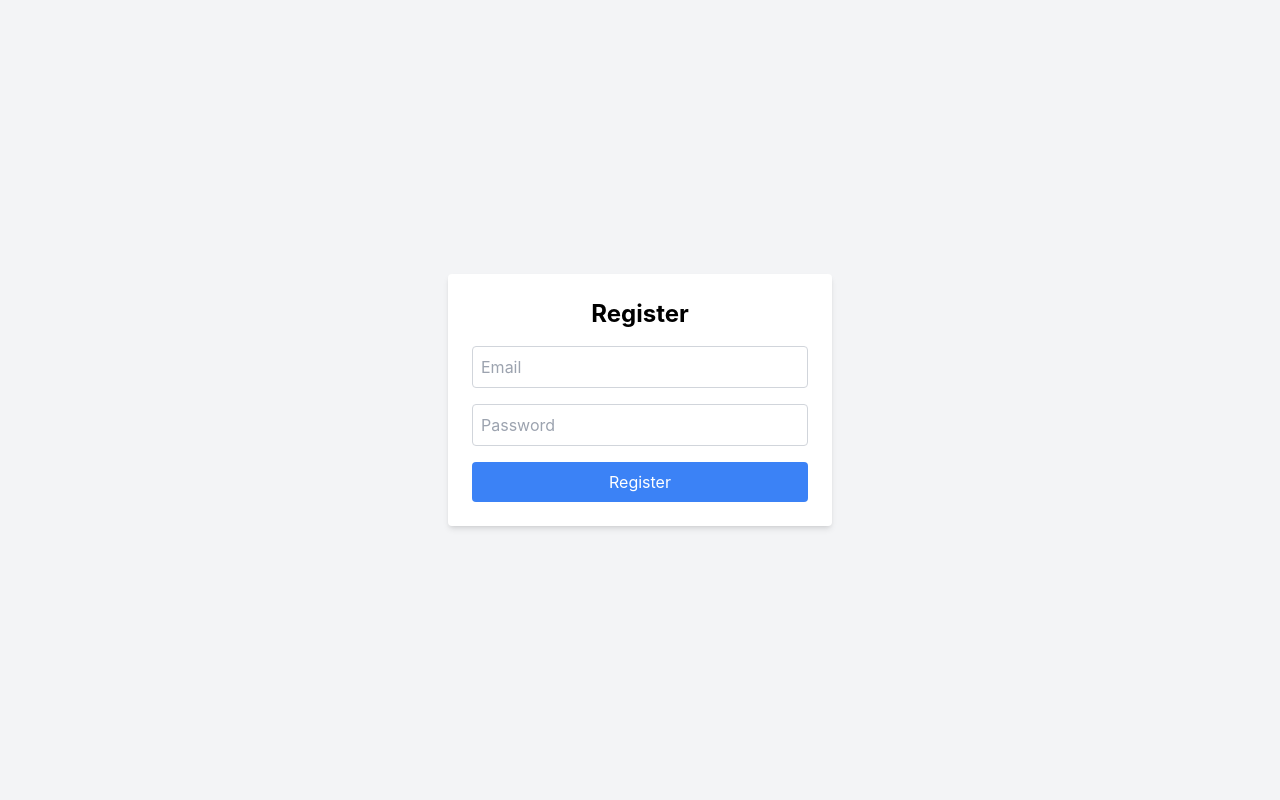
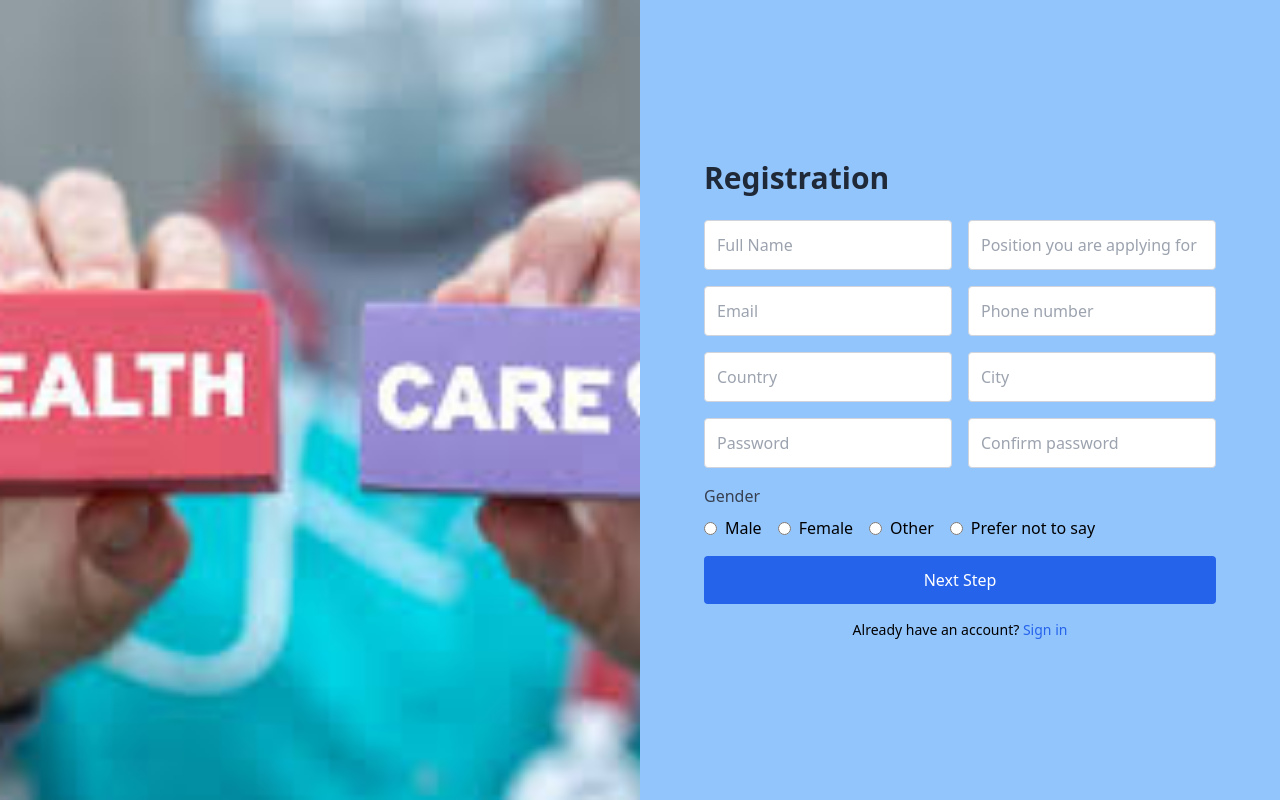
Before and after one commit to BykMoni/Patient-Health-Tracker-PWA-, a React (Create React App) app in the folder healthtrack/: page / in a window 1280 px wide. Built offline with nearby package versions, Linux system fonts and the light colour scheme.

Commit message:
RegisterPage UI done

```diff
--- a/healthtrack/src/App.js
+++ b/healthtrack/src/App.js
@@ -1,10 +1,14 @@
+import React from 'react';
+import { BrowserRouter } from 'react-router-dom';
 import Register from './pages/Register';
 
 function App() {
   return (
-    <div className="App">
-      <Register />
-    </div>
+    <BrowserRouter>
+      <div className="App">
+        <Register />
+      </div>
+    </BrowserRouter>
   );
 }
 
--- a/healthtrack/src/pages/Register.jsx
+++ b/healthtrack/src/pages/Register.jsx
@@ -1,52 +1,69 @@
-// src/pages/Register.jsx
-import React, { useState } from "react";
-import { createUserWithEmailAndPassword } from "firebase/auth";
-import { auth } from "../firebase"; // Correctly import the already initialized auth
+import React from "react";
+import { Link } from 'react-router-dom';
 
 const Register = () => {
-  const [email, setEmail] = useState("");
-  const [password, setPassword] = useState("");
+  return (
+    <div className="flex h-screen font-sans">
+      {/* Left Illustration */}
+      <div className="w-1/2 bg-cover bg-center relative hidden md:block" style={{ backgroundImage: 'url("/display.png")' }}>
+        {/* You can place overlay or logo if needed */}
+      </div>
 
-  const handleRegister = async (e) => {
-    e.preventDefault();
-    try {
-      await createUserWithEmailAndPassword(auth, email, password);
-      alert("User registered successfully!");
-    } catch (error) {
-      alert(error.message);
-    }
-  };
+      {/* Right Form */}
+      <div className="w-full md:w-1/2 flex items-center justify-center bg-blue-300 p-10">
+        <div className="w-full max-w-lg">
+          <h2 className="text-3xl font-bold mb-6 text-gray-800">Registration</h2>
+          <form className="space-y-4">
+            <div className="flex gap-4">
+              <input type="text" placeholder="Full Name" className="w-1/2 p-3 border border-gray-300 rounded" />
+              <input type="text" placeholder="Position you are applying for" className="w-1/2 p-3 border border-gray-300 rounded" />
+            </div>
 
-  return (
-    <div className="flex justify-center items-center h-screen bg-gray-100">
-      <form
-        onSubmit={handleRegister}
-        className="bg-white p-6 rounded shadow-md w-full max-w-sm"
-      >
-        <h2 className="text-2xl font-bold mb-4 text-center">Register</h2>
-        <input
-          type="email"
-          placeholder="Email"
-          className="w-full p-2 mb-4 border border-gray-300 rounded"
-          value={email}
-          onChange={(e) => setEmail(e.target.value)}
-          required
-        />
-        <input
-          type="password"
-          placeholder="Password"
-          className="w-full p-2 mb-4 border border-gray-300 rounded"
-          value={password}
-          onChange={(e) => setPassword(e.target.value)}
-          required
-        />
-        <button
-          type="submit"
-          className="w-full bg-blue-500 text-white p-2 rounded hover:bg-blue-600"
-        >
-          Register
-        </button>
-      </form>
+            <div className="flex gap-4">
+              <input type="email" placeholder="Email" className="w-1/2 p-3 border border-gray-300 rounded" />
+              <input type="tel" placeholder="Phone number" className="w-1/2 p-3 border border-gray-300 rounded" />
+            </div>
+
+            <div className="flex gap-4">
+              <input type="text" placeholder="Country" className="w-1/2 p-3 border border-gray-300 rounded" />
+              <input type="text" placeholder="City" className="w-1/2 p-3 border border-gray-300 rounded" />
+            </div>
+
+            <div className="flex gap-4">
+              <input type="password" placeholder="Password" className="w-1/2 p-3 border border-gray-300 rounded" />
+              <input type="password" placeholder="Confirm password" className="w-1/2 p-3 border border-gray-300 rounded" />
+            </div>
+
+            <div>
+              <label className="block text-gray-700 font-medium mb-2">Gender</label>
+              <div className="flex items-center gap-4">
+                <label className="flex items-center gap-2">
+                  <input type="radio" name="gender" value="male" /> Male
+                </label>
+                <label className="flex items-center gap-2">
+                  <input type="radio" name="gender" value="female" /> Female
+                </label>
+                <label className="flex items-center gap-2">
+                  <input type="radio" name="gender" value="other" /> Other
+                </label>
+                <label className="flex items-center gap-2">
+                  <input type="radio" name="gender" value="prefer-not-to-say" /> Prefer not to say
+                </label>
+              </div>
+            </div>
+
+            <button type="submit" className="w-full bg-blue-600 text-white py-3 rounded hover:bg-blue-700 transition">
+              Next Step
+            </button>
+
+            <p className="mt-4 text-sm text-center">
+              Already have an account?{" "}
+              <Link to="/login" className="text-blue-600 hover:underline"> Sign in
+              </Link>
+            </p>
+          </form>
+        </div>
+      </div>
     </div>
   );
 };
```
Also changed, not shown: healthtrack/public/display.png (added).
